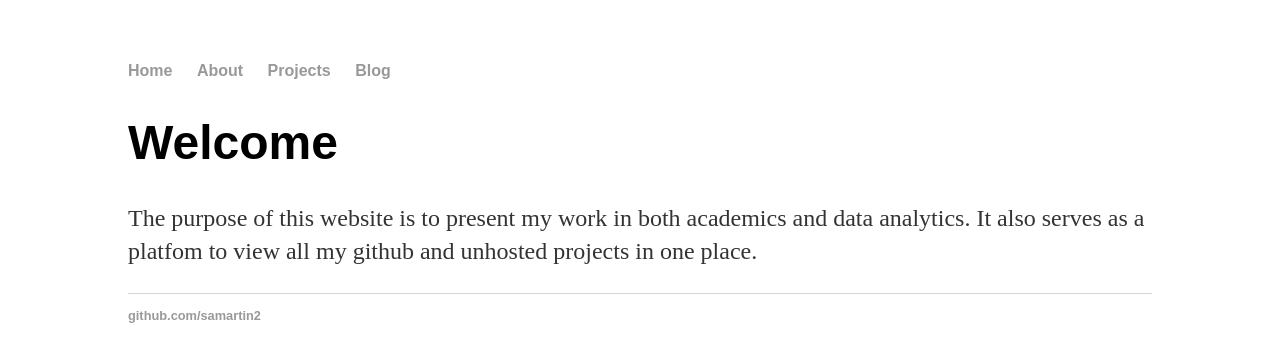
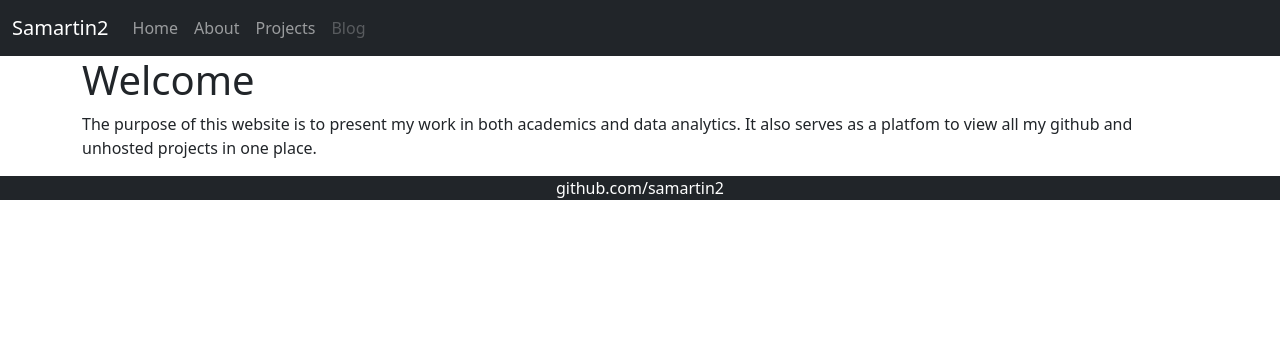
Before and after one commit to samartin2/samartin2.github.io, a Jekyll site: the page built from index.html, in a window 1280 px wide. Shown: the top 362 px of the page. Built offline with Jekyll 4.4.1, drawn with Linux system fonts in a browser that asks for light colours.

Commit message:
added bootstrap - not finished

```diff
--- a/Gemfile
+++ b/Gemfile
@@ -9,7 +9,9 @@ source "https://rubygems.org"
 # Happy Jekylling!
 # gem "jekyll", "~> 4.2.1"
 # This is the default theme for new Jekyll sites. You may change this to anything you like.
-gem "minima", "~> 2.5"
+# gem "minima", "~> 2.5"
+gem 'bootstrap', '~> 5.1.0'
+gem 'jquery-rails'
 # If you want to use GitHub Pages, remove the "gem "jekyll"" above and
 # uncomment the line below. To upgrade, run `bundle update github-pages`.
 gem "github-pages", "~>	219", group: :jekyll_plugins
--- a/_config.yml
+++ b/_config.yml
@@ -25,7 +25,7 @@ baseurl: "" # the subpath of your site, e.g. /blog
 url: "https://samartin2.github.io" # the base hostname & protocol for your site, e.g. http://example.com
 
 # Build settings
-theme: minima
+theme: NULL
 plugins:
   - jekyll-feed
 
--- a/_layouts/default.html
+++ b/_layouts/default.html
@@ -2,24 +2,35 @@
 <html>
     <head>
         <title>{{page.title}}</title>
-        <link rel="stylesheet" type="text/css" href="/assets/css/style.css">
+        <link href="https://cdn.jsdelivr.net/npm/bootstrap@5.1.3/dist/css/bootstrap.min.css" rel="stylesheet" integrity="sha384-1BmE4kWBq78iYhFldvKuhfTAU6auU8tT94WrHftjDbrCEXSU1oBoqyl2QvZ6jIW3" crossorigin="anonymous">
+        <script src="https://cdn.jsdelivr.net/npm/bootstrap@5.1.3/dist/js/bootstrap.bundle.min.js" integrity="sha384-ka7Sk0Gln4gmtz2MlQnikT1wXgYsOg+OMhuP+IlRH9sENBO0LRn5q+8nbTov4+1p" crossorigin="anonymous"></script>
+        <link rel="stylesheet" href="assets/css/styles.css" />
     </head>
     <body>
-        <nav>
-            <ul>
-                <li><a href="/">Home</a></li>
-                <li><a href="/about">About</a></li>
-                <li><a href="/projects">Projects</a></li>
-                <li><a href="/blog">Blog</a></li>
-            </ul>
-        </nav>
+        <nav class="navbar navbar-expand-lg navbar-dark bg-dark">
+            <div class="container-fluid">
+              <a class="navbar-brand" href="/">Samartin2</a>
+              <button class="navbar-toggler" type="button" data-bs-toggle="collapse" data-bs-target="#navbarNavAltMarkup" aria-controls="navbarNavAltMarkup" aria-expanded="false" aria-label="Toggle navigation">
+                <span class="navbar-toggler-icon"></span>
+              </button>
+              <div class="collapse navbar-collapse" id="navbarNavAltMarkup">
+                <div class="navbar-nav">
+                  <a class="nav-link" href="/">Home</a>
+                  <a class="nav-link" href="/about">About</a>
+                  <a class="nav-link" href="/projects">Projects</a>
+                  <a class="nav-link disabled" href="/blog">Blog</a>
+                </div>
+              </div>
+            </div>
+          </nav>
         <div class="container">
             {{content}}
         </div>
-        <footer>
-            <ul>
-                <li><a href="https://github.com/samartin2">github.com/samartin2</a></li>
-            </ul>
+        <footer class="text-center mt-auto" id="foot">
+                <div class="foot-link">
+                    <a href="https://github.com/samartin2">github.com/samartin2</a>
+                </div>
+            </div>
         </footer>
     </body>
 </html>
--- a/assets/css/style.css
+++ /dev/null
@@ -1,46 +0,0 @@
-
-body{
-    margin: 60px auto;
-    width: 80%;
-}
-nav ul, footer ul{
-    font-size: 1em;
-    font-family: Arial, Helvetica, sans-serif;
-    padding: 0px;
-    list-style: none;
-    font-weight: bold;
-}
-nav ul li, footer ul li{
-    display: inline;
-    margin-right: 20px;
-}
-a{
-    text-decoration: none;
-    color: #999;
-}
-a:hover{
-    text-decoration: underline;
-}
-h1, h2, h3, h4{
-    font-family: Arial, Helvetica, sans-serif;
-}
-h1{ font-size: 3em;}
-h2{ font-size: 2.7em;}
-h3{ font-size: 2.3em;}
-h4{ font-size: 1.9em;}
-p, ul{
-    font-size: 1.5em;
-    line-height: 1.4em;
-    color: #333;
-}
-footer{
-    border-top: 1px solid #d5d5d5;
-    font-size: 0.8em;
-}
-ul.posts{
-    margin: 20px auto 40px;
-    font-size: 1.5em
-}
-ul.posts li{
-    list-style: none;
-}
--- /dev/null
+++ b/assets/css/styles.css
@@ -0,0 +1,9 @@
+#foot {
+    background: rgb(33,37,41) !important;
+  }
+
+  .foot-link a {
+    background: rgb(33,37,41) !important;
+    color: white !important;
+    text-decoration: none !important;
+  }
```
Also changed, not shown: Gemfile.lock, index.html (line endings or trailing spaces).
